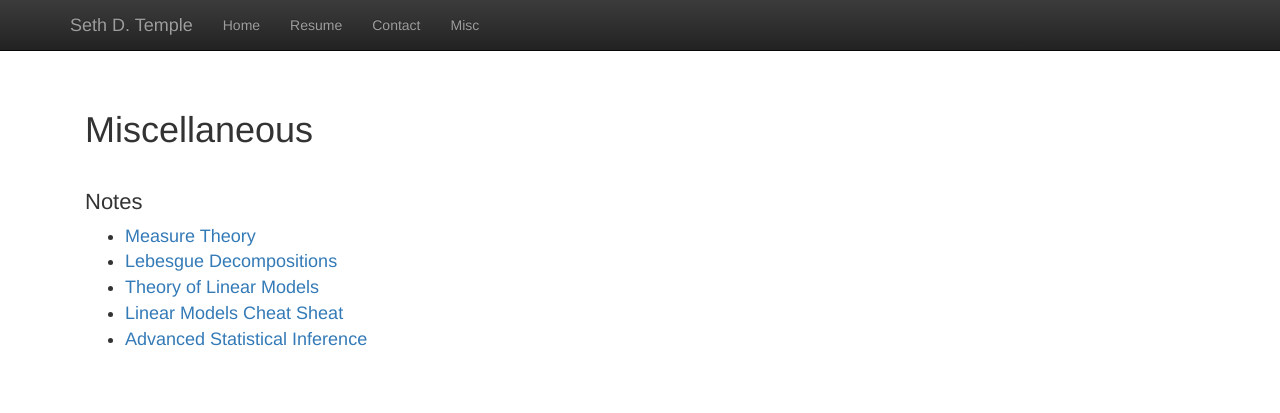
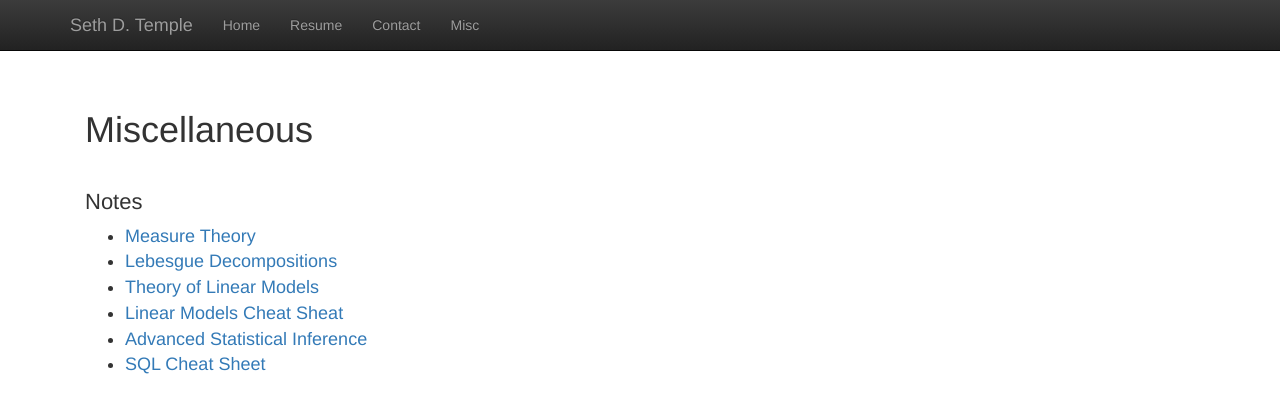
Before and after one commit to sdtemple/sdtemple.github.io, a Jekyll site: the page built from misc.html, in a window 1280 px wide. Shown: the top 413 px of the page. Built offline with Jekyll 4.4.1, drawn with Linux system fonts in a browser that asks for light colours; nearby versions of some CDN libraries; library files that are not in the unit come from our copies.

Commit message:
sql cheat sheet

```diff
--- a/misc.html
+++ b/misc.html
@@ -14,6 +14,7 @@ title:  'Misc'
     <li style="font-size: 18px;"><a href = "files/notes_biost533_sdtemple.pdf">Theory of Linear Models</a></li>
     <li style="font-size: 18px;"><a href = "files/sheet_biost533_sdtemple.pdf">Linear Models Cheat Sheat</a></li>
     <li style="font-size: 18px;"><a href = "files/sheet_stat580s_sdtemple.pdf">Advanced Statistical Inference</a></li>
+    <li style="font-size: 18px;"><a href = "files/sql_sethtem.pdf">SQL Cheat Sheet</a></li>
   </ul>
  </p>
 <br/>
```
Also changed, not shown: 1 other file.
